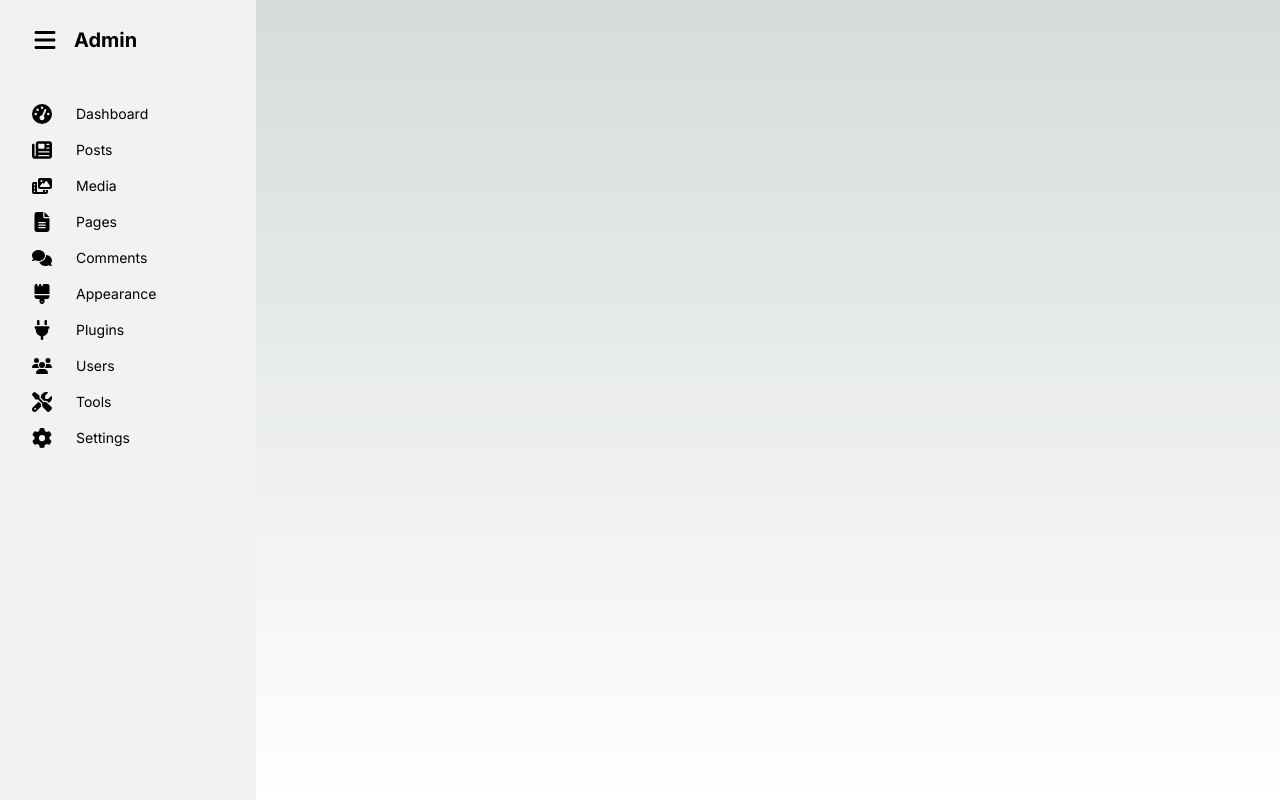
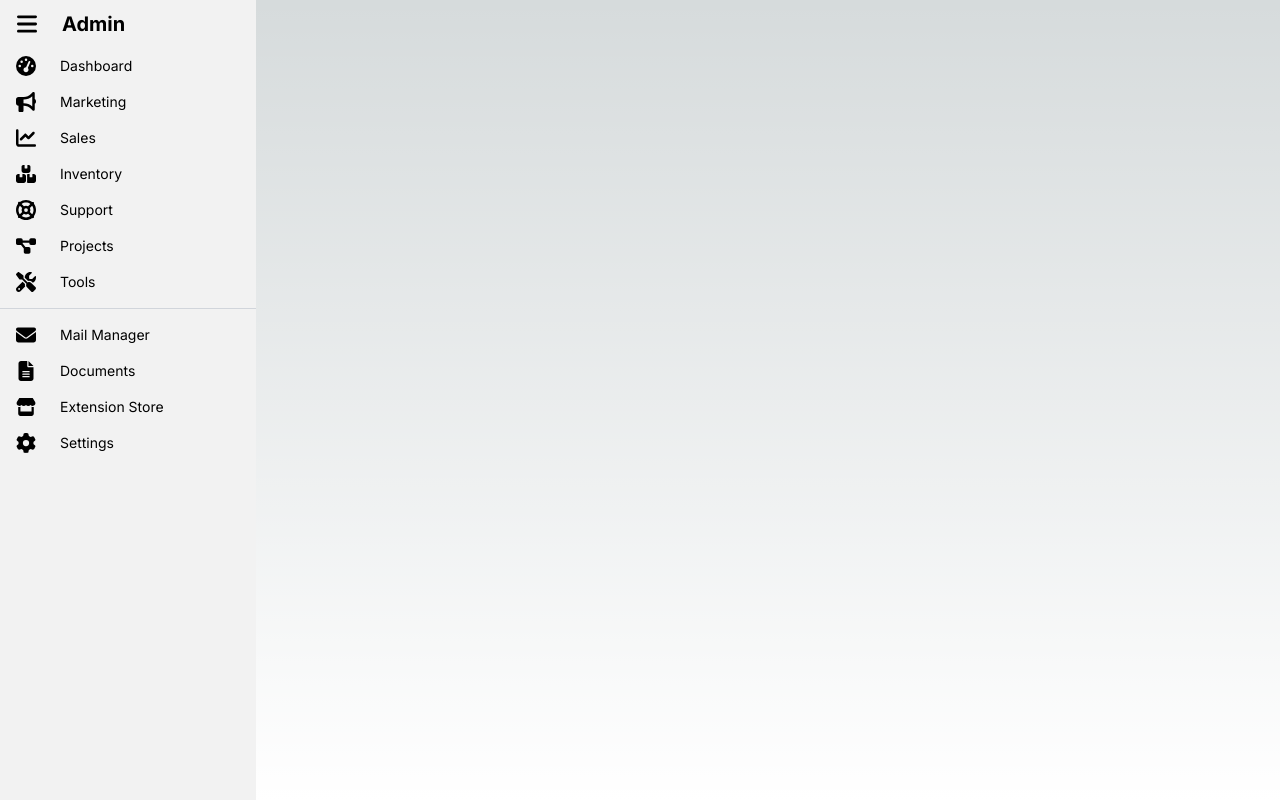
Before and after one commit to mariocapitbrok/n-crm, a Next.js app: page /components/Sidebar/Container in a window 1280 px wide. Built offline with nearby package versions, Linux system fonts and the light colour scheme.

Commit message:
Update menu links to CRM topics

```diff
--- a/src/app/components/Sidebar/Container/Header/Title/index.tsx
+++ b/src/app/components/Sidebar/Container/Header/Title/index.tsx
@@ -3,7 +3,7 @@ interface Props {
 }
 
 const Title = ({ isOpen = true }: Props) => (
-  <span className={`${isOpen ? 'block' : 'hidden'} text-xl font-bold`}>
+  <span className={`${isOpen ? 'block' : 'hidden'} text-xl font-bold ml-2`}>
     Admin
   </span>
 );
--- a/src/app/components/Sidebar/Container/Header/Toggle/index.tsx
+++ b/src/app/components/Sidebar/Container/Header/Toggle/index.tsx
@@ -7,7 +7,7 @@ interface ToggleProps {
 
 const Toggle = ({ toggleSidebar }: ToggleProps) => (
   <button onClick={toggleSidebar} className="btn btn-ghost">
-    <FontAwesomeIcon icon={faBars} className="w-6 h-6" />
+    <FontAwesomeIcon icon={faBars} className="w-5 h-7" />
   </button>
 );
 
--- a/src/app/components/Sidebar/Container/Header/index.tsx
+++ b/src/app/components/Sidebar/Container/Header/index.tsx
@@ -7,7 +7,7 @@ interface Props {
 }
 
 const Header = ({ isOpen, toogleSidebar }: Props) => (
-  <div className="flex items-center justify-start p-4">
+  <div className="flex items-center justify-start ">
     <Toggle toggleSidebar={toogleSidebar} />
     <Title isOpen={isOpen} />
   </div>
--- a/src/app/components/Sidebar/Container/Menu/index.tsx
+++ b/src/app/components/Sidebar/Container/Menu/index.tsx
@@ -1,16 +1,17 @@
 // Menu.tsx
 import MainLink from './MainLink';
 import {
-  faTachometerAlt,
-  faNewspaper,
-  faPhotoVideo,
-  faFileAlt,
-  faComments,
-  faBrush,
-  faPlug,
-  faUsers,
-  faTools,
-  faCog,
+  faTachometerAlt, // Dashboard
+  faBullhorn, // Marketing
+  faChartLine, // Sales
+  faBoxes, // Inventory
+  faLifeRing, // Support
+  faProjectDiagram, // Projects
+  faTools, // Tools
+  faEnvelope, // Mail Manager
+  faFileAlt, // Documents
+  faStore, // Extension Store
+  faCog, // Settings
 } from '@fortawesome/free-solid-svg-icons';
 
 interface MenuProps {
@@ -19,7 +20,7 @@ interface MenuProps {
 
 const Menu = ({ isOpen }: MenuProps) => {
   return (
-    <ul className="menu p-4 w-full">
+    <ul className="menu p-0 w-full">
       <MainLink
         href="/dashboard"
         icon={faTachometerAlt}
@@ -27,33 +28,55 @@ const Menu = ({ isOpen }: MenuProps) => {
         isOpen={isOpen}
       />
       <MainLink
-        href="/posts"
-        icon={faNewspaper}
-        label="Posts"
+        href="/marketing"
+        icon={faBullhorn}
+        label="Marketing"
         isOpen={isOpen}
       />
       <MainLink
-        href="/media"
-        icon={faPhotoVideo}
-        label="Media"
-        isOpen={isOpen}
-      />
-      <MainLink href="/pages" icon={faFileAlt} label="Pages" isOpen={isOpen} />
-      <MainLink
-        href="/comments"
-        icon={faComments}
-        label="Comments"
+        href="/sales"
+        icon={faChartLine}
+        label="Sales"
         isOpen={isOpen}
       />
       <MainLink
-        href="/appearance"
-        icon={faBrush}
-        label="Appearance"
+        href="/inventory"
+        icon={faBoxes}
+        label="Inventory"
         isOpen={isOpen}
       />
-      <MainLink href="/plugins" icon={faPlug} label="Plugins" isOpen={isOpen} />
-      <MainLink href="/users" icon={faUsers} label="Users" isOpen={isOpen} />
+      <MainLink
+        href="/support"
+        icon={faLifeRing}
+        label="Support"
+        isOpen={isOpen}
+      />
+      <MainLink
+        href="/projects"
+        icon={faProjectDiagram}
+        label="Projects"
+        isOpen={isOpen}
+      />
       <MainLink href="/tools" icon={faTools} label="Tools" isOpen={isOpen} />
+      <hr className="my-2 border-t border-gray-300" />
+      <MainLink
+        href="/mail-manager"
+        icon={faEnvelope}
+        label="Mail Manager"
+        isOpen={isOpen}
+      />
+      <MainLink
+        href="/documents"
+        icon={faFileAlt}
+        label="Documents"
+        isOpen={isOpen}
+      />
+      <MainLink
+        href="/extension-store"
+        icon={faStore}
+        label="Extension Store"
+        isOpen={isOpen}
+      />
       <MainLink
         href="/settings"
         icon={faCog}
--- a/src/app/components/Sidebar/Container/index.tsx
+++ b/src/app/components/Sidebar/Container/index.tsx
@@ -8,7 +8,7 @@ interface Props {
 const Container = ({ isOpen, children }: Props) => (
   <div
     className={`flex ${
-      isOpen ? 'w-64' : 'w-20'
+      isOpen ? 'w-64' : 'w-12'
     } bg-base-200 h-screen transition-width duration-300`}
   >
     <div className="flex flex-col w-full">{children}</div>
```
